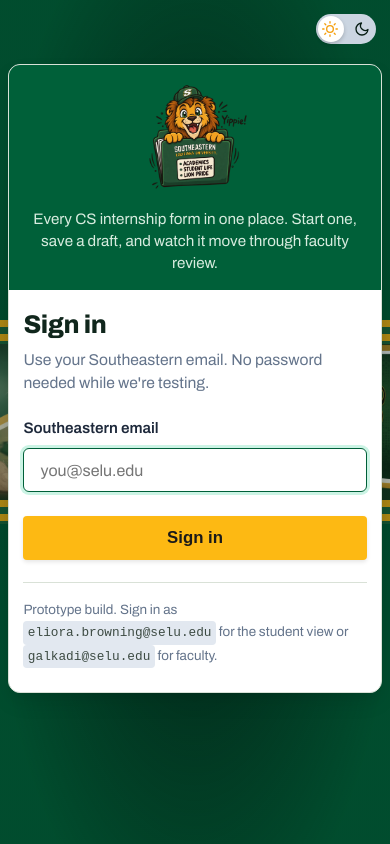
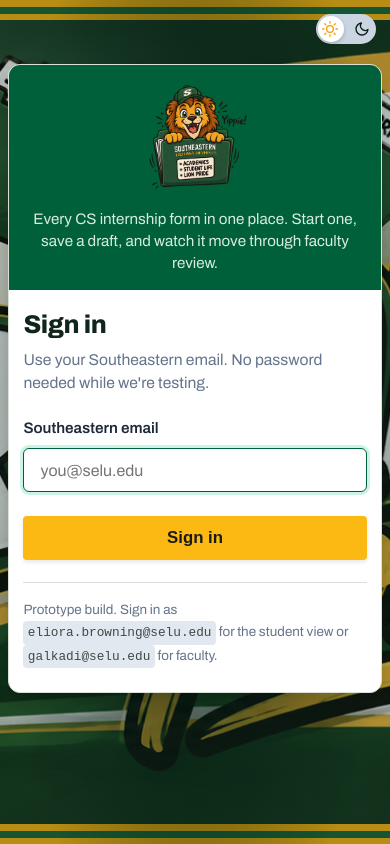
Before and after one commit to ElioraBrowning/RoomiesForms, a React (Vite) app in the folder Web/: page /login in a window 390 px wide. Built offline with nearby package versions, Linux system fonts and the light colour scheme; no server answers.

Commit message:
mobile v2

```diff
--- a/Web/src/index.css
+++ b/Web/src/index.css
@@ -1382,8 +1382,35 @@
   .login-title { font-size: 1.6rem; }
 }
 
-/* Nothing should be able to push the page sideways. */
-html, body {
-  max-width: 100%;
-  overflow-x: hidden;
+/* Nothing should push the page sideways on a phone. Scoped to narrow
+   screens deliberately: overflow-x on html/body breaks position:sticky
+   in descendants, and there is no reason to carry that risk on desktop. */
+@media (max-width: 860px) {
+  html, body {
+    max-width: 100%;
+    overflow-x: hidden;
+  }
 }
+
+/* On a phone the banner's own 2.5:1 shape leaves it a thin strip floating
+   mid-screen. Let it fill the viewport behind the panel instead, with the
+   stripes framing the very top and bottom edges. */
+
+@media (max-width: 860px) {
+  .login-backdrop {
+    justify-content: stretch;
+  }
+
+  .login-backdrop .stripe {
+    height: 20px;
+  }
+
+  .login-backdrop-img {
+    flex: 1;
+    min-height: 0;
+    width: 100%;
+    height: auto;
+    object-fit: cover;
+    object-position: 62% center;
+  }
+}
```
